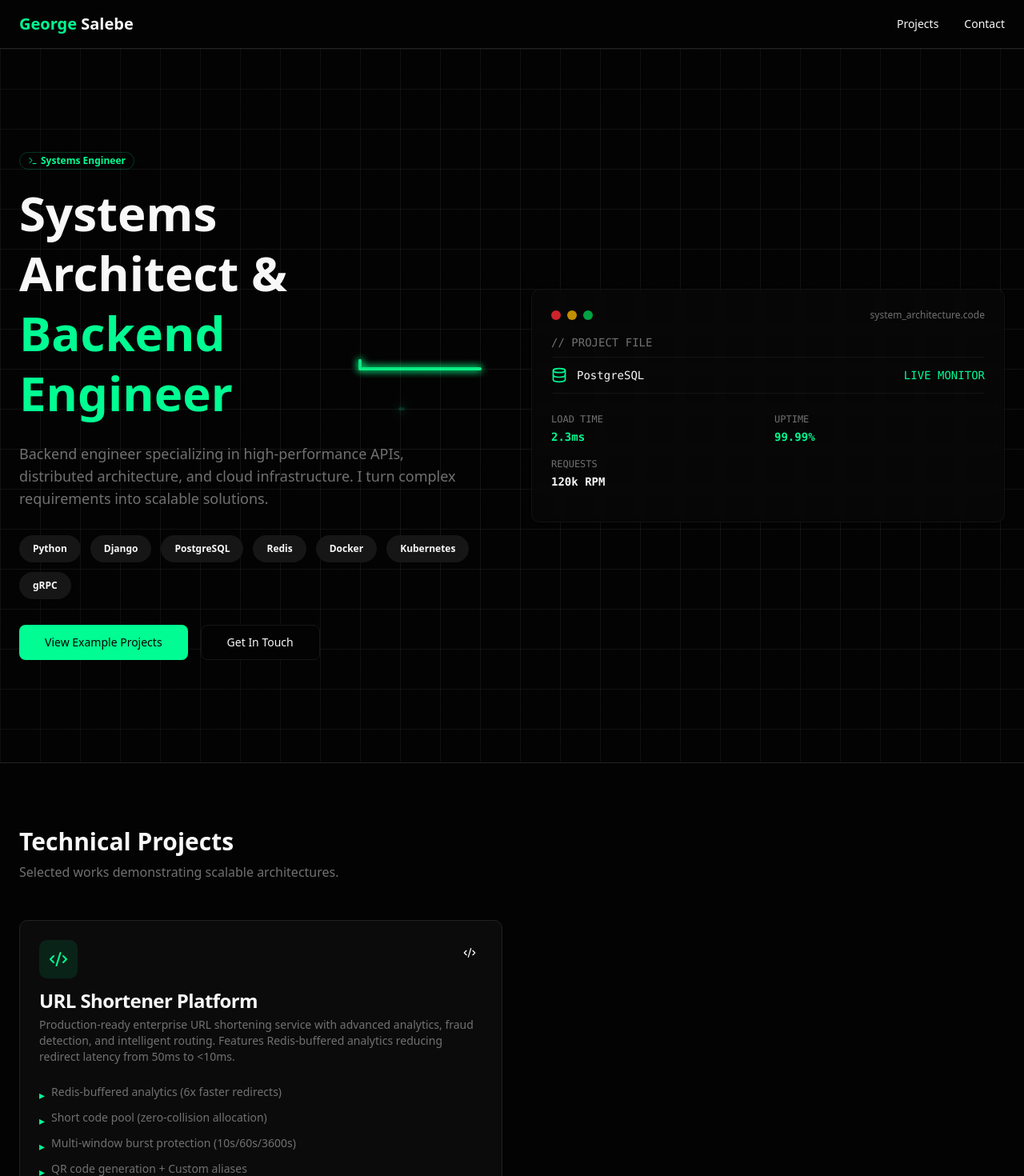
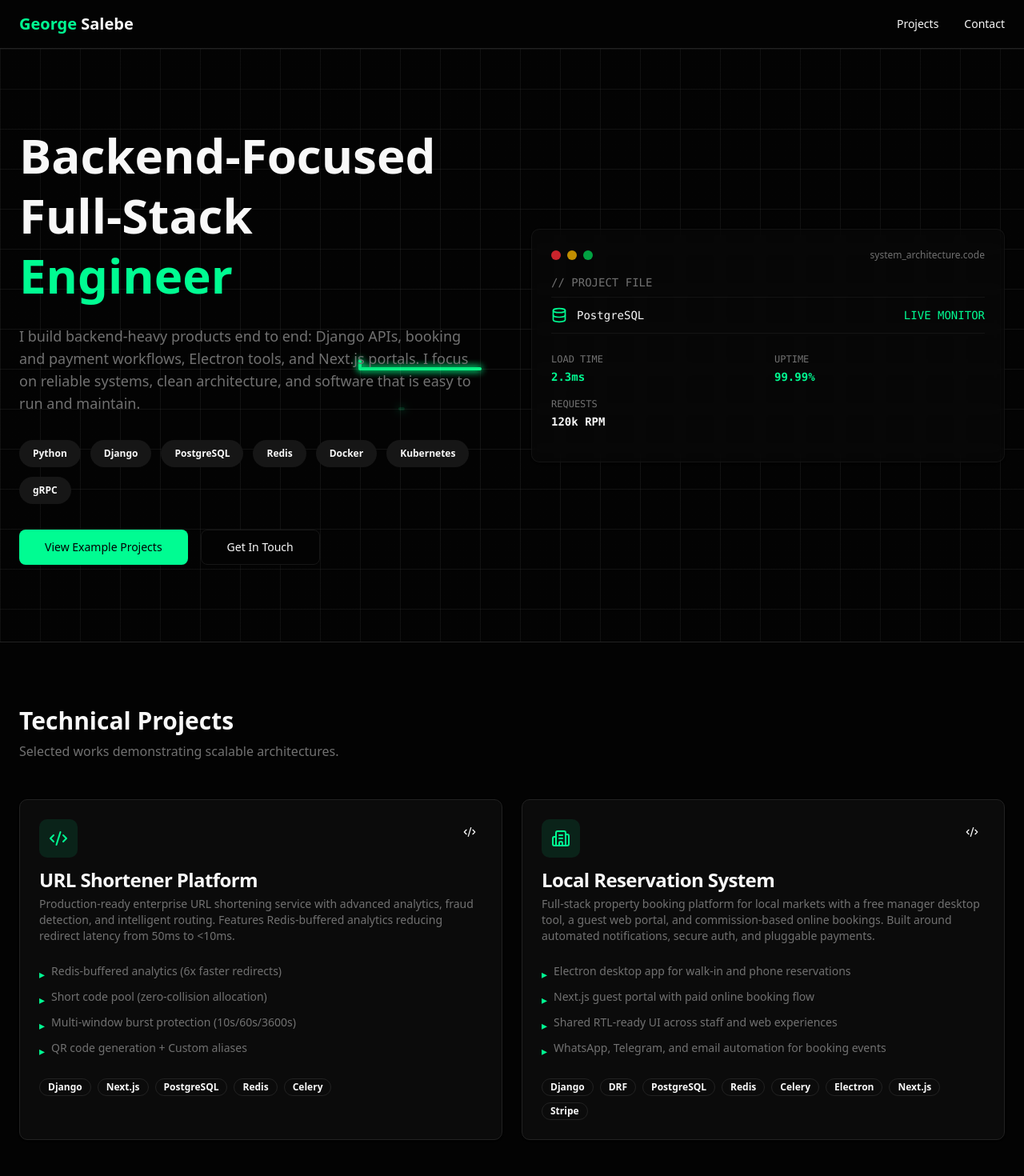
Before and after one commit to Georgesa98/Portfolio, a React (Vite) app: page / in a window 1280 px wide. Shown: the top 1470 px of the page at 80% size. Built offline with nearby package versions, Linux system fonts and the light colour scheme.

Commit message:
added new project and updated the hero

```diff
--- a/src/components/sections/HeroSection.tsx
+++ b/src/components/sections/HeroSection.tsx
@@ -8,7 +8,7 @@ import { GridBackground } from "@/components/ui/GridBackground";
 
 export function HeroSection() {
     return (
-    <section className="relative py-20 lg:py-32 overflow-hidden">
+        <section className="relative py-20 lg:py-24 overflow-hidden">
             <GridBackground />
             <div className="relative z-10 container mx-auto px-6">
                 <div className="grid lg:grid-cols-2 gap-12 items-center">
@@ -17,19 +17,19 @@ export function HeroSection() {
                         animate={{ opacity: 1, y: 0 }}
                         transition={{ duration: 0.5 }}
                     >
-          <div className="inline-block mb-4">
-            <Badge variant="outline" className="text-primary border-primary/20">
-              <Terminal className="w-3 h-3 mr-1" />
-              Systems Engineer
-            </Badge>
-          </div>
                         <h1 className="text-5xl lg:text-6xl font-bold mb-6 leading-tight">
-            Systems<br />
-            Architect &<br />
-            <span className="text-primary">Backend<br />Engineer</span>
+                            Backend-Focused
+                            <br />
+                            Full-Stack
+                            <br />
+                            <span className="text-primary">Engineer</span>
                         </h1>
                         <p className="text-muted-foreground text-lg mb-8 max-w-xl">
-            Backend engineer specializing in high-performance APIs, distributed architecture, and cloud infrastructure. I turn complex requirements into scalable solutions.
+                            I build backend-heavy products end to end: Django
+                            APIs, booking and payment workflows, Electron tools,
+                            and Next.js portals. I focus on reliable systems,
+                            clean architecture, and software that is easy to run
+                            and maintain.
                         </p>
                         <div className="flex flex-wrap gap-3 mb-8">
                             {techStack.map((tech, index) => (
@@ -39,7 +39,12 @@ export function HeroSection() {
                                     animate={{ opacity: 1, scale: 1 }}
                                     transition={{ delay: index * 0.1 }}
                                 >
-                <Badge variant="secondary" className="px-4 py-2">{tech}</Badge>
+                                    <Badge
+                                        variant="secondary"
+                                        className="px-4 py-2"
+                                    >
+                                        {tech}
+                                    </Badge>
                                 </motion.div>
                             ))}
                         </div>
@@ -67,29 +72,49 @@ export function HeroSection() {
                                         <div className="w-3 h-3 rounded-full bg-yellow-500/80"></div>
                                         <div className="w-3 h-3 rounded-full bg-green-500/80"></div>
                                     </div>
-                <span className="text-xs text-muted-foreground">system_architecture.code</span>
+                                    <span className="text-xs text-muted-foreground">
+                                        system_architecture.code
+                                    </span>
                                 </div>
                                 <div className="font-mono text-sm space-y-2">
-                <div className="text-muted-foreground">// PROJECT FILE</div>
+                                    <div className="text-muted-foreground">
+                                        // PROJECT FILE
+                                    </div>
                                     <div className="flex items-center justify-between py-3 border-t border-b border-border/50">
                                         <div className="flex items-center gap-3">
                                             <Database className="w-5 h-5 text-primary" />
-                    <span className="text-sm">PostgreSQL</span>
+                                            <span className="text-sm">
+                                                PostgreSQL
+                                            </span>
                                         </div>
-                  <span className="text-primary text-sm">LIVE MONITOR</span>
+                                        <span className="text-primary text-sm">
+                                            LIVE MONITOR
+                                        </span>
                                     </div>
                                     <div className="grid grid-cols-2 gap-4 py-4">
                                         <div>
-                    <div className="text-xs text-muted-foreground mb-1">LOAD TIME</div>
-                    <div className="text-primary font-bold">2.3ms</div>
+                                            <div className="text-xs text-muted-foreground mb-1">
+                                                LOAD TIME
+                                            </div>
+                                            <div className="text-primary font-bold">
+                                                2.3ms
+                                            </div>
                                         </div>
                                         <div>
-                    <div className="text-xs text-muted-foreground mb-1">UPTIME</div>
-                    <div className="text-primary font-bold">99.99%</div>
+                                            <div className="text-xs text-muted-foreground mb-1">
+                                                UPTIME
+                                            </div>
+                                            <div className="text-primary font-bold">
+                                                99.99%
+                                            </div>
                                         </div>
                                         <div>
-                    <div className="text-xs text-muted-foreground mb-1">REQUESTS</div>
-                    <div className="font-bold">120k RPM</div>
+                                            <div className="text-xs text-muted-foreground mb-1">
+                                                REQUESTS
+                                            </div>
+                                            <div className="font-bold">
+                                                120k RPM
+                                            </div>
                                         </div>
                                     </div>
                                 </div>
--- a/src/data/portfolio.tsx
+++ b/src/data/portfolio.tsx
@@ -4,6 +4,7 @@ import {
   Shield,
   Activity,
   BarChart3,
+  Building2,
 } from "lucide-react";
 
 export const techStack = [
@@ -30,6 +31,21 @@ export const projects = [
     technologies: ["Django", "Next.js", "PostgreSQL", "Redis", "Celery"],
     icon: <Code2 className="w-6 h-6" />,
     codeLink: "https://github.com/Georgesa98/UrlShortner",
+    demoLink: "#",
+  },
+  {
+    title: "Local Reservation System",
+    description:
+      "Full-stack property booking platform for local markets with a free manager desktop tool, a guest web portal, and commission-based online bookings. Built around automated notifications, secure auth, and pluggable payments.",
+    features: [
+      "Electron desktop app for walk-in and phone reservations",
+      "Next.js guest portal with paid online booking flow",
+      "Shared RTL-ready UI across staff and web experiences",
+      "WhatsApp, Telegram, and email automation for booking events",
+    ],
+    technologies: ["Django", "DRF", "PostgreSQL", "Redis", "Celery", "Electron", "Next.js", "Stripe"],
+    icon: <Building2 className="w-6 h-6" />,
+    codeLink: "#",
     demoLink: "#",
   },
 ];
```
Lines whose indentation alone changed are shown as unchanged.
